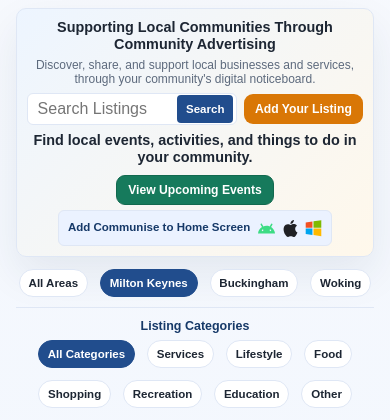
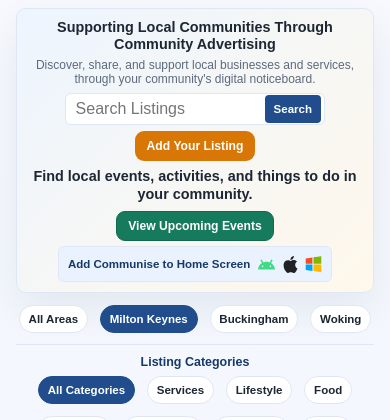
Before and after one commit to mbnarayn/communise, a Flask app: page /mk in a window 390 px wide. Shown: the part 150-570 px from the top of the page. Run offline with Flask 3, Linux system fonts and the light colour scheme.

Commit message:
more updates

```diff
--- a/static/styles.css
+++ b/static/styles.css
@@ -1749,7 +1749,7 @@ select {
 
   .hero-actions {
     align-items: center;
-    flex-direction: row;
+    flex-direction: column;
     flex-wrap: wrap;
     gap: 0.4rem;
     margin-top: 0.45rem;
@@ -1759,7 +1759,7 @@ select {
   .hero-search {
     display: flex;
     align-items: center;
-    flex: 1 1 170px;
+    flex: 0 0 auto;
     width: min(100%, 260px);
     max-width: 260px;
     height: 32px;
```
